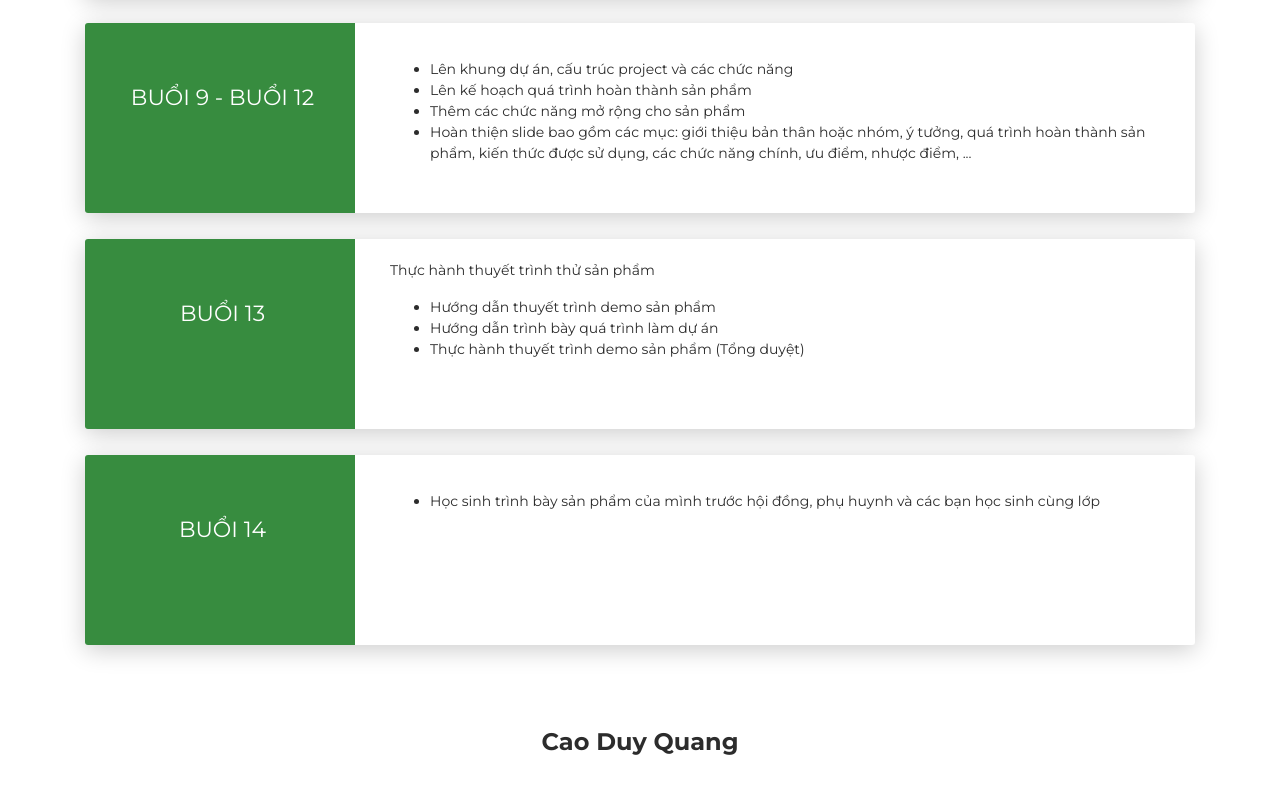
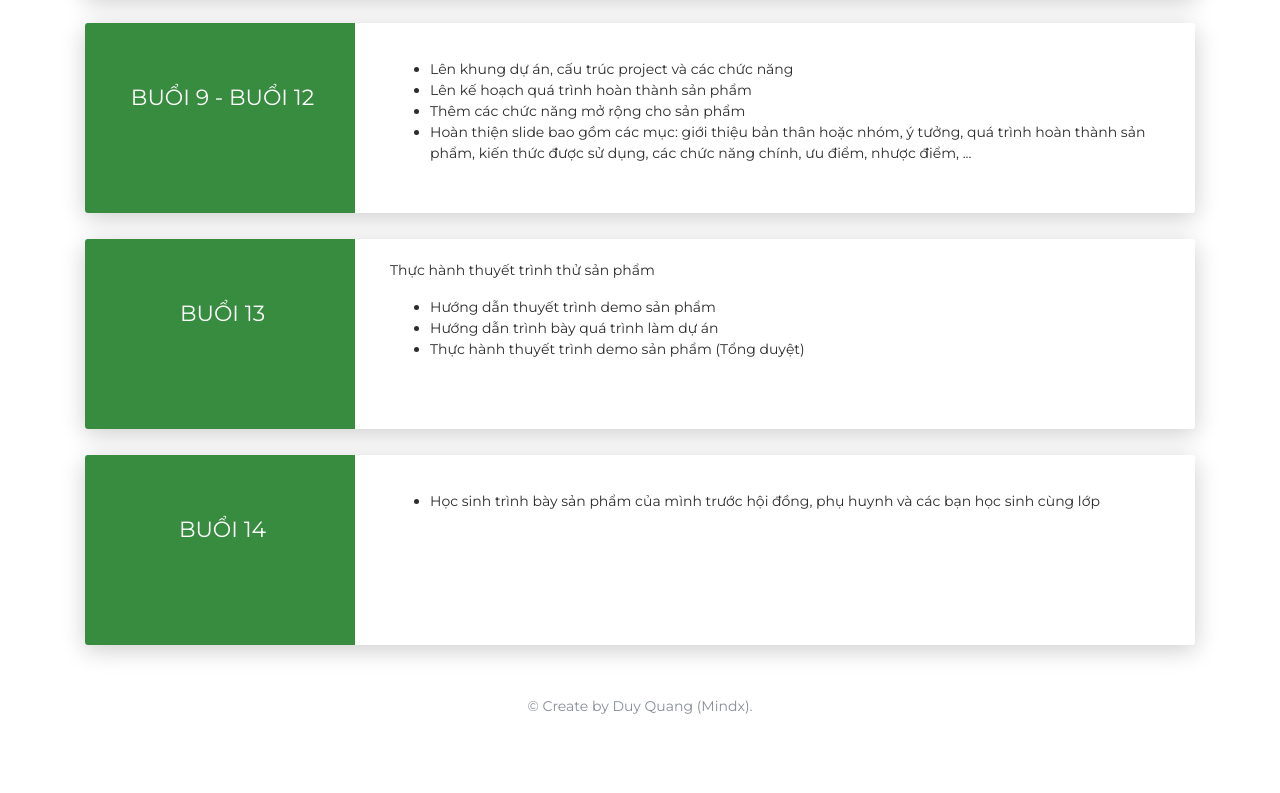
Before and after one commit to DuyQuang0407/ScratchIntensive, a plain HTML site: page index.html in a window 1280 px wide. Shown: the part 2414-3207 px from the top of the page. After the commit the page ends 3171 px from the top, so only its background shows below. Drawn offline with Linux system fonts and the light colour scheme.

Commit message:
fix code

```diff
--- a/index.html
+++ b/index.html
@@ -272,8 +272,9 @@
       </div>
 
       <footer class="footer">
-
-        <div class="h4 title text-center">Cao Duy Quang</div>
+        <div class="text-center text-muted">
+          <p>&copy; Create by Duy Quang (Mindx).</p>
+        </div>
 
       </footer>
       <script src="js/core/jquery.3.2.1.min.js?ver=1.1.0"></script>
```
